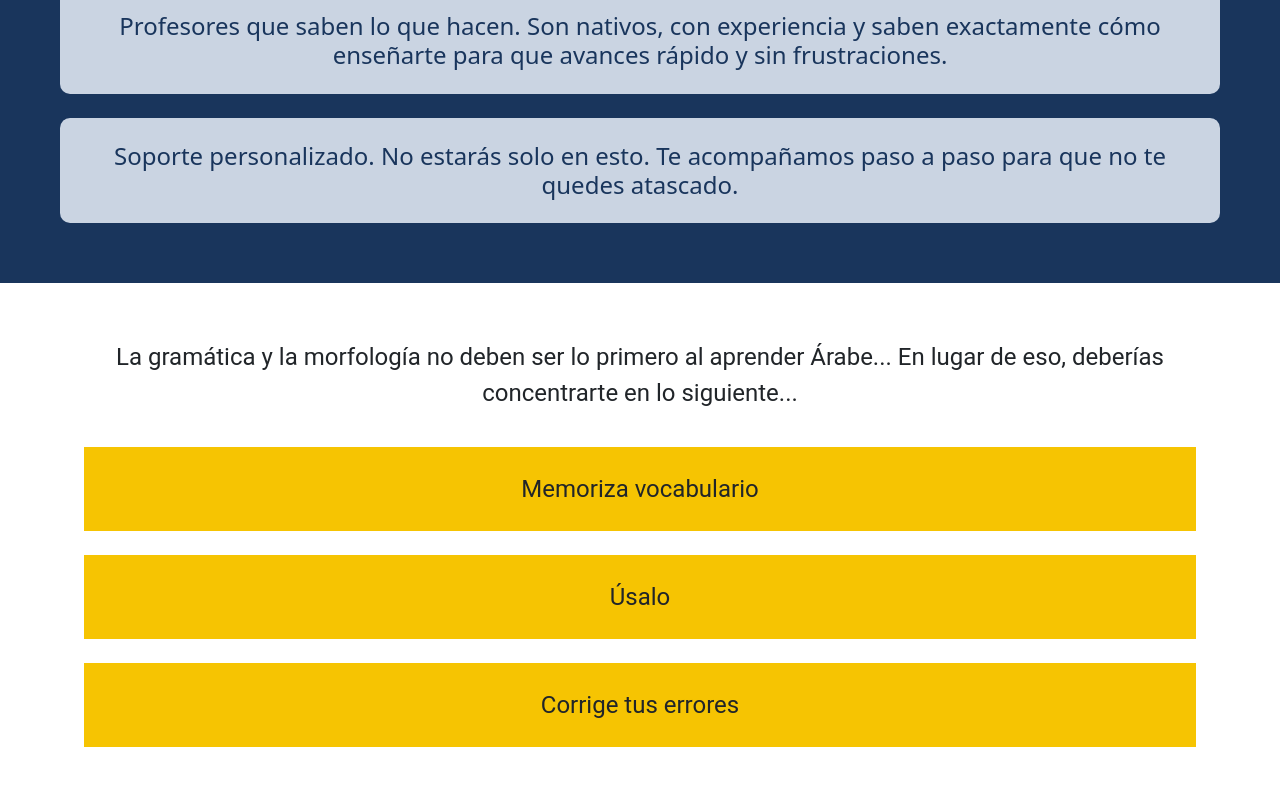
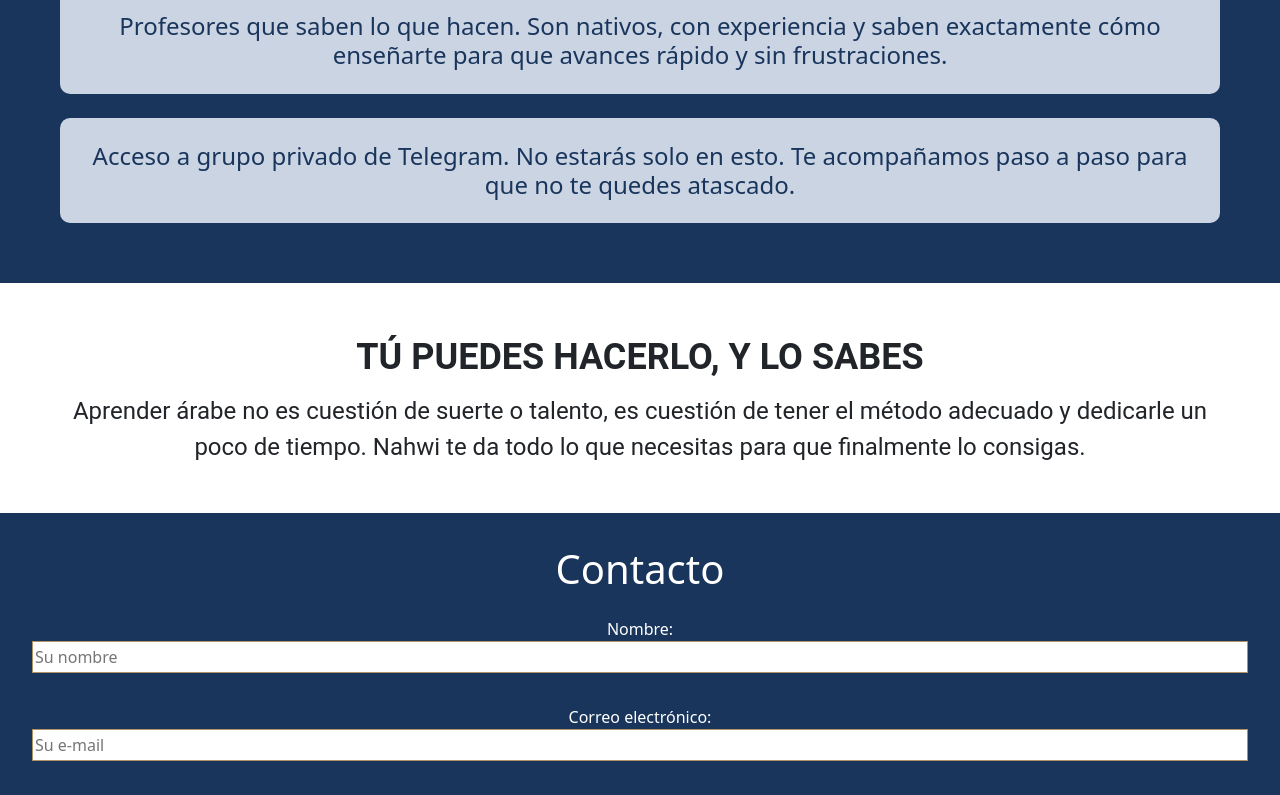
Before and after one commit to nlgarcia84/nahwi-landing, a React (Vite) app: page / in a window 1280 px wide. Shown: the part 1405-2200 px from the top of the page. Built offline with nearby package versions, Linux system fonts and the light colour scheme.

Commit message:
benefits

```diff
--- a/src/assets/benefits.js
+++ b/src/assets/benefits.js
@@ -17,6 +17,6 @@ export const benefits = [
   {
     id: 3,
     description:
-      'Soporte personalizado. No estarás solo en esto. Te acompañamos paso a paso para que no te quedes atascado.',
+      'Acceso a grupo privado de Telegram. No estarás solo en esto. Te acompañamos paso a paso para que no te quedes atascado.',
   },
 ];
--- a/src/assets/items.js
+++ /dev/null
@@ -1,14 +0,0 @@
-export const items = [
-  {
-    id: 0,
-    description: 'Memoriza vocabulario',
-  },
-  {
-    id: 1,
-    description: 'Úsalo',
-  },
-  {
-    id: 2,
-    description: 'Corrige tus errores',
-  },
-];
--- a/src/components/Focus.jsx
+++ b/src/components/Focus.jsx
@@ -1,8 +1,5 @@
 import React from 'react';
 import styled from 'styled-components';
-import { Items } from './Items';
-Items;
-styled;
 
 const FocusSection = styled.div`
   text-align: center;
@@ -12,12 +9,21 @@ const FocusSection = styled.div`
   line-height: 1.5em;
 `;
 
+const FinalSection = styled.div`
+  font-size: 1.5em;
+  margin-bottom: 0.5em;
+  font-weight: bold;
+  line-height: 1em;
+  text-transform: uppercase;
+`;
+
 export const Focus = () => {
   return (
     <FocusSection>
-      La gramática y la morfología no deben ser lo primero al aprender Árabe...
-      En lugar de eso, deberías concentrarte en lo siguiente...
-      <Items />
+      <FinalSection>Tú puedes hacerlo, y lo sabes</FinalSection>
+      Aprender árabe no es cuestión de suerte o talento, es cuestión de tener el
+      método adecuado y dedicarle un poco de tiempo. Nahwi te da todo lo que
+      necesitas para que finalmente lo consigas.
     </FocusSection>
   );
 };
```
